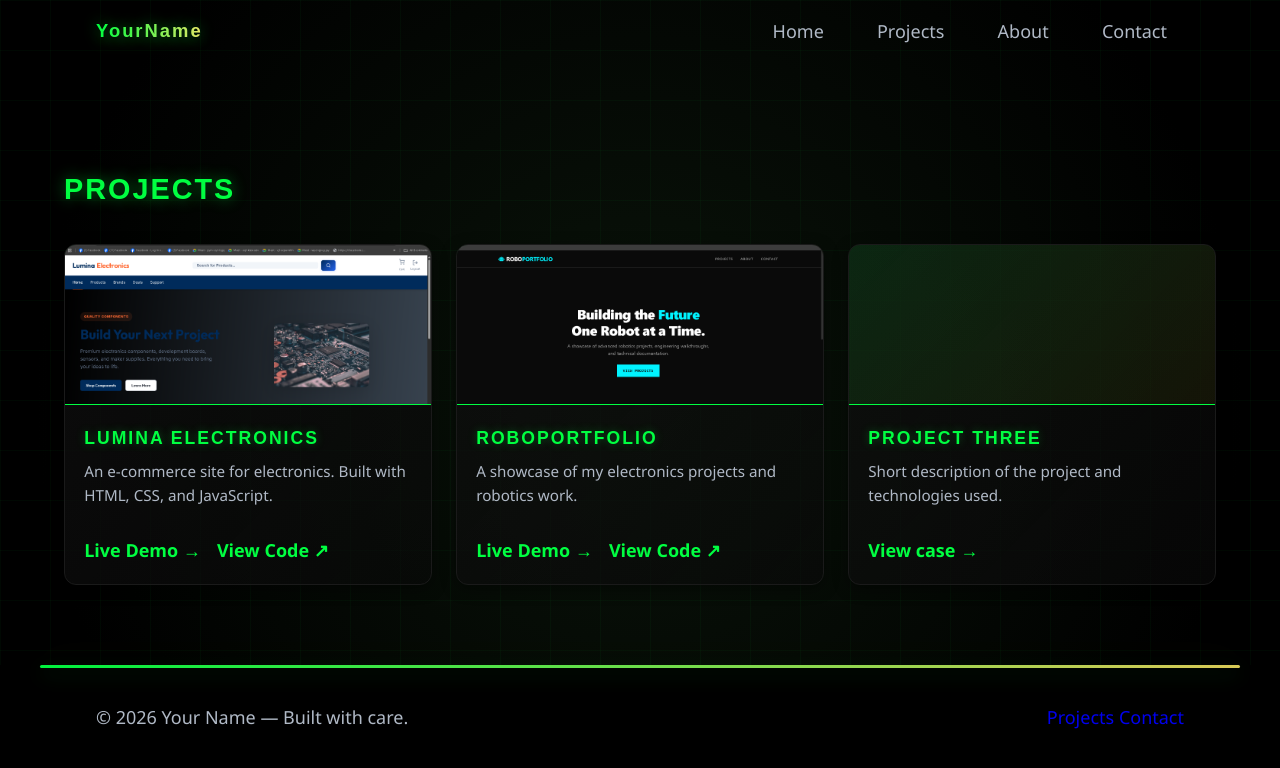
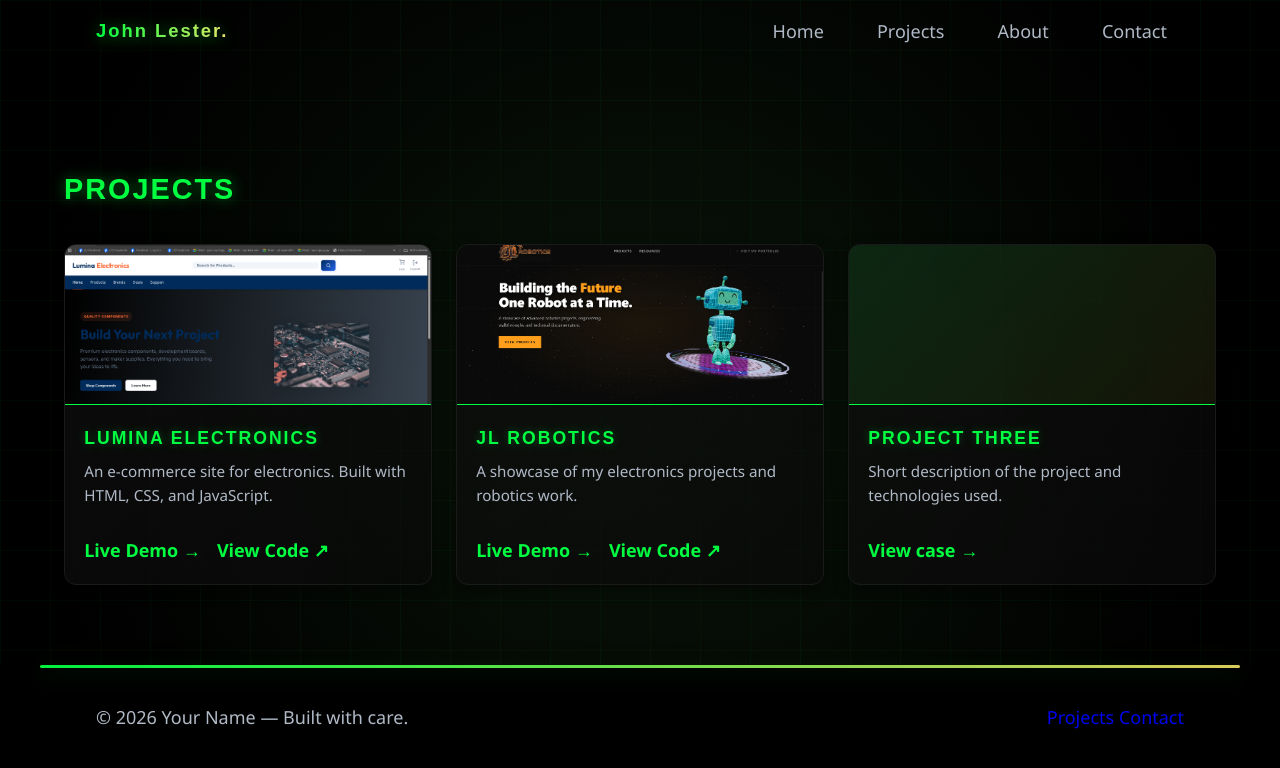
Before and after one commit to jlfuertes14/my-portfolio, a website: page projects.html in a window 1280 px wide. Drawn offline with Linux system fonts and the light colour scheme.

Commit message:
feat: change roboportfolio image and header logo

```diff
--- a/components/header.js
+++ b/components/header.js
@@ -3,7 +3,7 @@ import React from 'react';
 const Header = () => {
     return (
         <header>
-            <h1>John Lester</h1>
+            <h1>John Lester.</h1>
             <nav>
                 <ul>
                     <li><a href="#about">About</a></li>
--- a/projects.html
+++ b/projects.html
@@ -1,5 +1,6 @@
 <!DOCTYPE html>
 <html lang="en">
+
 <head>
     <meta charset="UTF-8">
     <meta name="viewport" content="width=device-width, initial-scale=1.0">
@@ -7,10 +8,11 @@
     <link href="https://fonts.googleapis.com/css2?family=Inter:wght@300;400;600;700&display=swap" rel="stylesheet">
     <link rel="stylesheet" href="styles/main.css">
 </head>
+
 <body>
     <header class="site-header" id="header">
         <div class="container header-inner">
-            <a href="index.html" class="logo">YourName</a>
+            <a href="index.html" class="logo">John Lester.</a>
             <nav class="nav" id="nav" aria-label="Primary">
                 <ul class="nav-list">
                     <li><a href="index.html">Home</a></li>
@@ -39,25 +41,29 @@
                         <p>An e-commerce site for electronics. Built with HTML, CSS, and JavaScript.</p>
 
                         <div style="display: flex; gap: 1rem; margin-top: 1rem;">
-                            <a class="card-link" href="https://jlfuertes14.github.io/lumina/" target="_blank">Live Demo →</a>
-                            <a class="card-link" href="https://github.com/jlfuertes14/lumina" target="_blank">View Code ↗</a>
+                            <a class="card-link" href="https://jlfuertes14.github.io/lumina/" target="_blank">Live Demo
+                                →</a>
+                            <a class="card-link" href="https://github.com/jlfuertes14/lumina" target="_blank">View Code
+                                ↗</a>
                         </div>
                     </div>
                 </article>
 
-                <!-- 2. RoboPortfolio -->
+                <!-- 2. JL Robotics -->
                 <article class="card animate-on-scroll">
                     <div class="card-media">
                         <!-- Upload 'roboportfolio.png' to src/images/ and uncomment below -->
-                        <img src="images/roboportfolio.png" alt="RoboPortfolio Preview" loading="lazy">
+                        <img src="images/jl-robotics-preview.png" alt="JL Robotics Preview" loading="lazy">
                     </div>
                     <div class="card-body">
-                        <h3>RoboPortfolio</h3>
+                        <h3>JL Robotics</h3>
                         <p>A showcase of my electronics projects and robotics work.</p>
 
                         <div style="display: flex; gap: 1rem; margin-top: 1rem;">
-                            <a class="card-link" href="https://jlfuertes14.github.io/roboportfolio/" target="_blank">Live Demo →</a>
-                            <a class="card-link" href="https://github.com/jlfuertes14/roboportfolio" target="_blank">View Code ↗</a>
+                            <a class="card-link" href="https://jlfuertes14.github.io/roboportfolio/"
+                                target="_blank">Live Demo →</a>
+                            <a class="card-link" href="https://github.com/jlfuertes14/roboportfolio"
+                                target="_blank">View Code ↗</a>
                         </div>
                     </div>
                 </article>
@@ -87,4 +93,5 @@
 
     <script src="scripts/main.js"></script>
 </body>
+
 </html>
```
Also changed, not shown: index.html (+3 -3 lines), images/jl-robotics-preview.png (added), images/roboportfolio.png (deleted).
